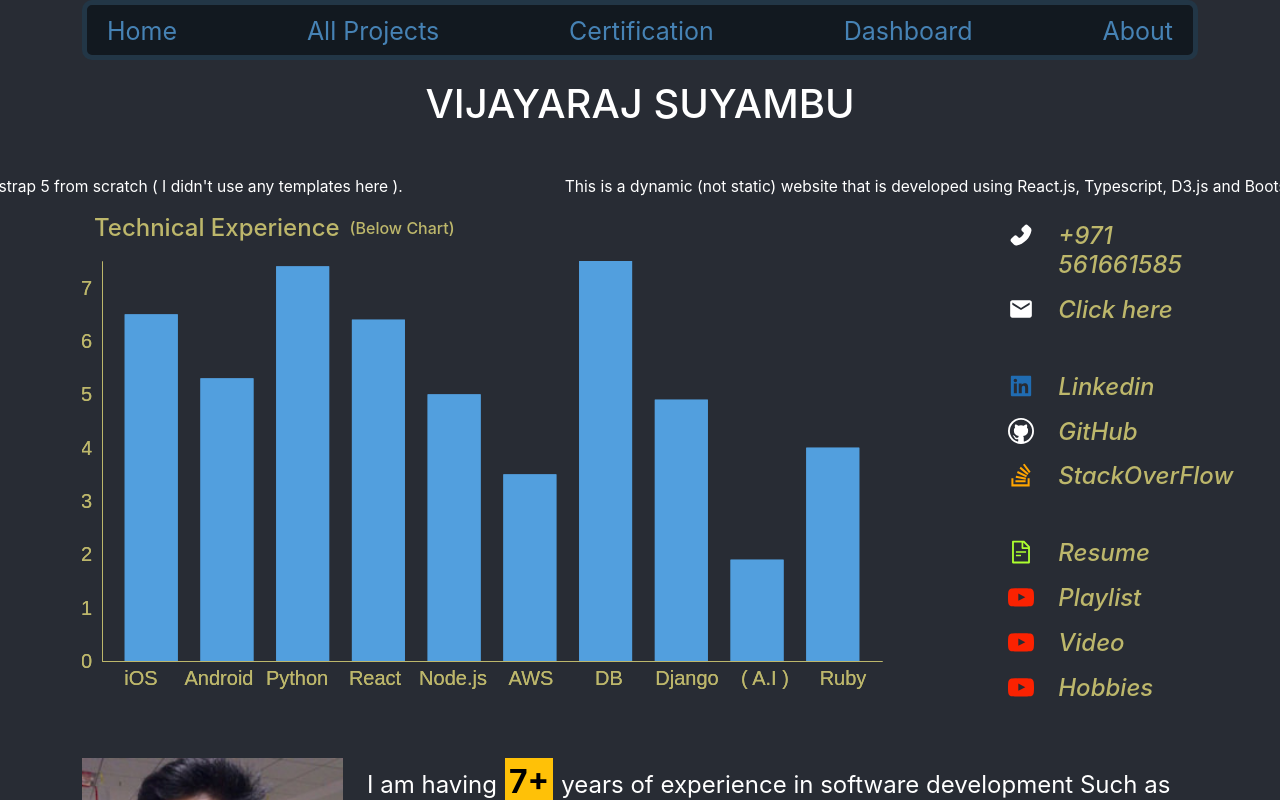
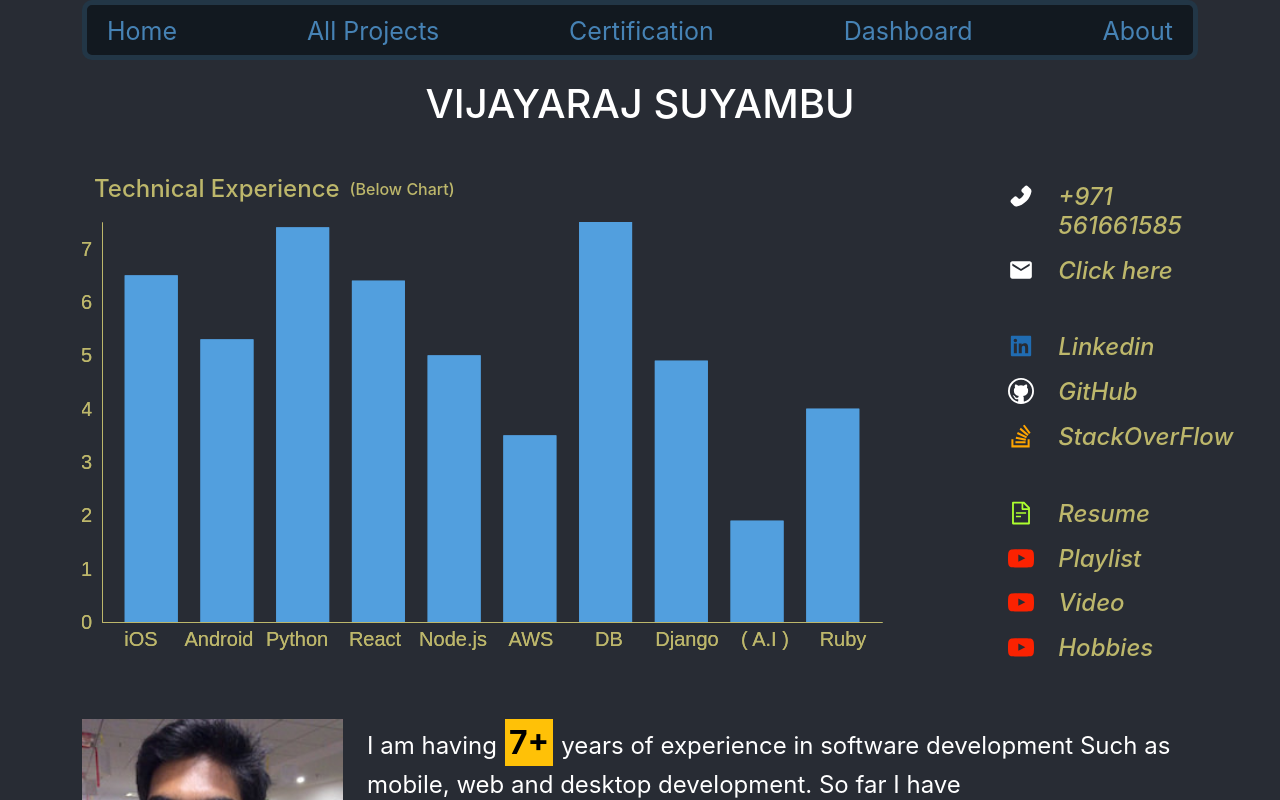
Before and after one commit to VIJAYARAJSVR/Portfolio1, a React (Create React App) app: page /Portfoli11/Home in a window 1280 px wide. Shown: the top 800 px of the page. Built offline with nearby package versions, Linux system fonts and the light colour scheme.

Commit message:
removed marquee under title (myname).

```diff
--- a/src/components/home.tsx
+++ b/src/components/home.tsx
@@ -103,10 +103,10 @@ const Home = () => {
                 <MyAudio/>
             </div>
 
-            <Marquee speed={120} pauseOnHover={true} className="mb-3" style={Marquee_Style}>
-                This is a dynamic (not static) website that is developed using React.js, Typescript, D3.js and
-                Bootstrap 5 from scratch ( I didn't use any templates here ).
-            </Marquee>
+            {/*<Marquee speed={120} pauseOnHover={true} className="mb-3" style={Marquee_Style}>*/}
+            {/*    This is a dynamic (not static) website that is developed using React.js, Typescript, D3.js and*/}
+            {/*    Bootstrap 5 from scratch ( I didn't use any templates here ).*/}
+            {/*</Marquee>*/}
 
             <div className="container-sm container-md container-lg container-xl container-xxl">
                 <ContactDetails/>
```
